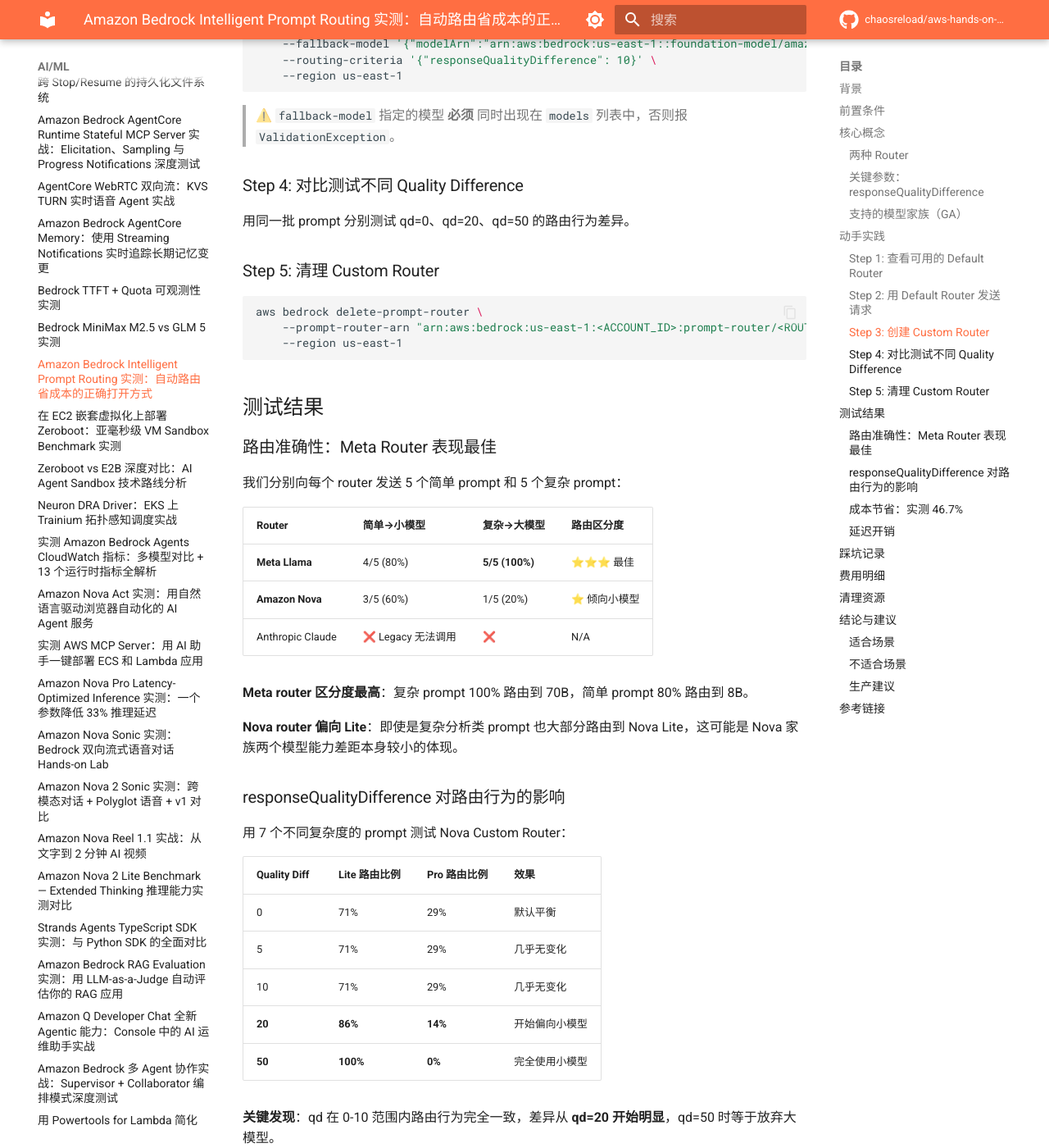
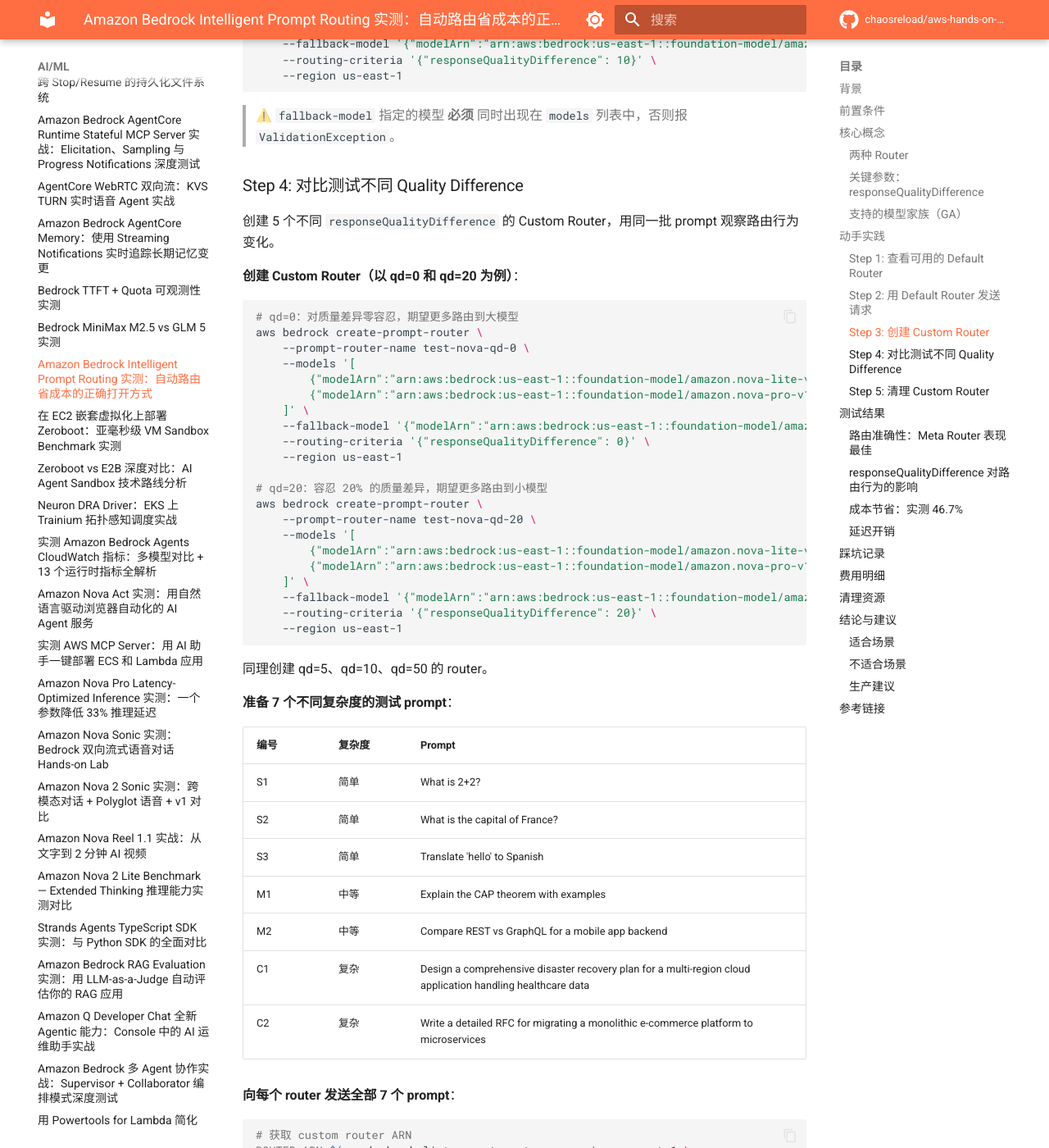
Before and after one commit to chaosreload/aws-hands-on-lab, an MkDocs documentation site: the page built from docs/ai-ml/bedrock-intelligent-prompt-routing.md, in a window 1280 px wide and 1400 px high, scrolled down 2478 px. Shown: the whole window at 82% size. Built offline with MkDocs 1.6.1 and Material for MkDocs 9.7.7, drawn with Linux system fonts in a browser that asks for light colours; comment, search, counter and statistics services are not loaded; some of the changed text lies outside the part shown.

Commit message:
补齐 Step 4: 不同 QD 参数的创建命令、测试 prompt 和实际输出

````diff
--- a/docs/ai-ml/bedrock-intelligent-prompt-routing.md
+++ b/docs/ai-ml/bedrock-intelligent-prompt-routing.md
@@ -93,7 +93,108 @@
 
 ### Step 4: 对比测试不同 Quality Difference
 
-用同一批 prompt 分别测试 qd=0、qd=20、qd=50 的路由行为差异。
+创建 5 个不同 `responseQualityDifference` 的 Custom Router，用同一批 prompt 观察路由行为变化。
+
+**创建 Custom Router（以 qd=0 和 qd=20 为例）**：
+
+```bash
+# qd=0：对质量差异零容忍，期望更多路由到大模型
+aws bedrock create-prompt-router \
+    --prompt-router-name test-nova-qd-0 \
+    --models '[
+        {"modelArn":"arn:aws:bedrock:us-east-1::foundation-model/amazon.nova-lite-v1:0"},
+        {"modelArn":"arn:aws:bedrock:us-east-1::foundation-model/amazon.nova-pro-v1:0"}
+    ]' \
+    --fallback-model '{"modelArn":"arn:aws:bedrock:us-east-1::foundation-model/amazon.nova-pro-v1:0"}' \
+    --routing-criteria '{"responseQualityDifference": 0}' \
+    --region us-east-1
+
+# qd=20：容忍 20% 的质量差异，期望更多路由到小模型
+aws bedrock create-prompt-router \
+    --prompt-router-name test-nova-qd-20 \
+    --models '[
+        {"modelArn":"arn:aws:bedrock:us-east-1::foundation-model/amazon.nova-lite-v1:0"},
+        {"modelArn":"arn:aws:bedrock:us-east-1::foundation-model/amazon.nova-pro-v1:0"}
+    ]' \
+    --fallback-model '{"modelArn":"arn:aws:bedrock:us-east-1::foundation-model/amazon.nova-pro-v1:0"}' \
+    --routing-criteria '{"responseQualityDifference": 20}' \
+    --region us-east-1
+```
+
+同理创建 qd=5、qd=10、qd=50 的 router。
+
+**准备 7 个不同复杂度的测试 prompt**：
+
+| 编号 | 复杂度 | Prompt |
+|------|--------|--------|
+| S1 | 简单 | What is 2+2? |
+| S2 | 简单 | What is the capital of France? |
+| S3 | 简单 | Translate 'hello' to Spanish |
+| M1 | 中等 | Explain the CAP theorem with examples |
+| M2 | 中等 | Compare REST vs GraphQL for a mobile app backend |
+| C1 | 复杂 | Design a comprehensive disaster recovery plan for a multi-region cloud application handling healthcare data |
+| C2 | 复杂 | Write a detailed RFC for migrating a monolithic e-commerce platform to microservices |
+
+**向每个 router 发送全部 7 个 prompt**：
+
+```bash
+# 获取 custom router ARN
+ROUTER_ARN=$(aws bedrock list-prompt-routers --region us-east-1 \
+    --query 'promptRouterSummaries[?promptRouterName==`test-nova-qd-20`].promptRouterArn' \
+    --output text)
+
+# 发送测试 prompt（以 S1 为例）
+aws bedrock-runtime converse \
+    --model-id "$ROUTER_ARN" \
+    --messages '[{"role":"user","content":[{"text":"What is 2+2?"}]}]' \
+    --region us-east-1 \
+    --query '{model: trace.promptRouter.invokedModelId, tokens: usage}'
+```
+
+**实际输出（qd=20，S1 简单 prompt）**：
+
+```json
+{
+    "model": "amazon.nova-lite-v1:0",
+    "tokens": {
+        "inputTokens": 7,
+        "outputTokens": 101,
+        "totalTokens": 108
+    }
+}
+```
+
+**实际输出（qd=20，C2 复杂 prompt — 与 qd=0 不同）**：
+
+```json
+{
+    "model": "amazon.nova-lite-v1:0",
+    "tokens": {
+        "inputTokens": 20,
+        "outputTokens": 300,
+        "totalTokens": 320
+    }
+}
+```
+
+> 注意：同样的 C2 prompt 在 qd=0 时路由到 `nova-pro-v1:0`，但在 qd=20 时改为路由到 `nova-lite-v1:0`——这就是 quality difference 参数的实际效果。
+
+**全量对比结果**：
+
+| Quality Diff | S1 | S2 | S3 | M1 | M2 | C1 | C2 | Lite 比例 | Pro 比例 |
+|-------------|----|----|----|----|----|----|----|----|---|
+| 0 | Lite | **Pro** | Lite | Lite | Lite | Lite | **Pro** | 71% | 29% |
+| 5 | Lite | **Pro** | Lite | Lite | Lite | Lite | **Pro** | 71% | 29% |
+| 10 | Lite | **Pro** | Lite | Lite | Lite | Lite | **Pro** | 71% | 29% |
+| **20** | Lite | **Pro** | Lite | Lite | Lite | Lite | **Lite** | **86%** | **14%** |
+| **50** | Lite | **Lite** | Lite | Lite | Lite | Lite | **Lite** | **100%** | **0%** |
+
+**关键发现**：
+
+- qd=0~10 路由行为 **完全一致**，这 3 个值没有区别
+- **qd=20 是第一个转折点**：C2（复杂 RFC 编写）从 Pro 降为 Lite
+- **qd=50 完全放弃大模型**：连 S2（"法国首都"居然之前被判为需要 Pro）也降为 Lite
+- 建议生产环境从 **qd=10~20 开始调整**，找到质量和成本的平衡点
 
 ### Step 5: 清理 Custom Router
 
````
